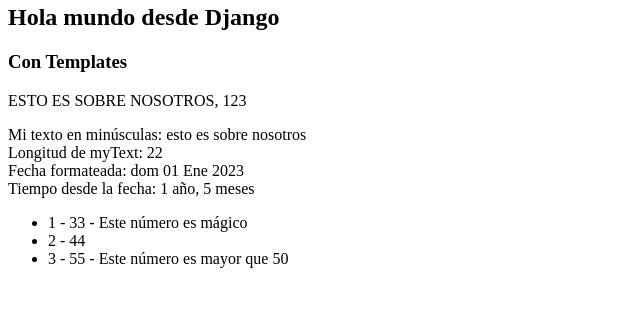
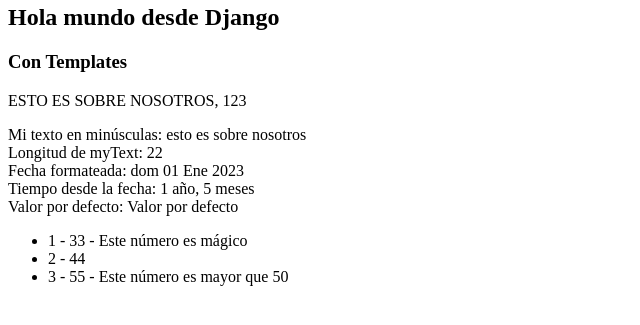
Before and after one commit to Eduardo-P/pw2-Teoria-Django, a Django app: page / in a window 1280 px wide. Shown: the part 164-489 px from the top of the page, without its empty margins (0-640 px from the left). Run offline with Django 5.2, Linux system fonts and the light colour scheme.

Commit message:
Agregando una variable nula 'variableNula' al contexto de la vista 'myHomeView'. Y utilizando el filtro 'default' para devolver un mensaje o valor especifico si es que la variable es nula

```diff
--- a/listaContactos/inicio/views.py
+++ b/listaContactos/inicio/views.py
@@ -9,6 +9,7 @@ def myHomeView(request, *args, **kwargs):
         'myNumber': 123,
         'myList': [33, 44, 55],
         'myDate': datetime(2023, 1, 1, 12, 0),
+        'variableNula': None,
         }
     return render(request, "home.html" , myContext)
 
--- a/listaContactos/templates/home.html
+++ b/listaContactos/templates/home.html
@@ -21,6 +21,8 @@
             Fecha formateada: {{ myDate|date:"D d M Y" }}
             <br>
             Tiempo desde la fecha: {{ myDate|timesince }}
+            <br>
+            Valor por defecto: {{ variableNula|default:"Valor por defecto" }}
         </p>
         <ul>
             {% for myItem in myList %}
```
